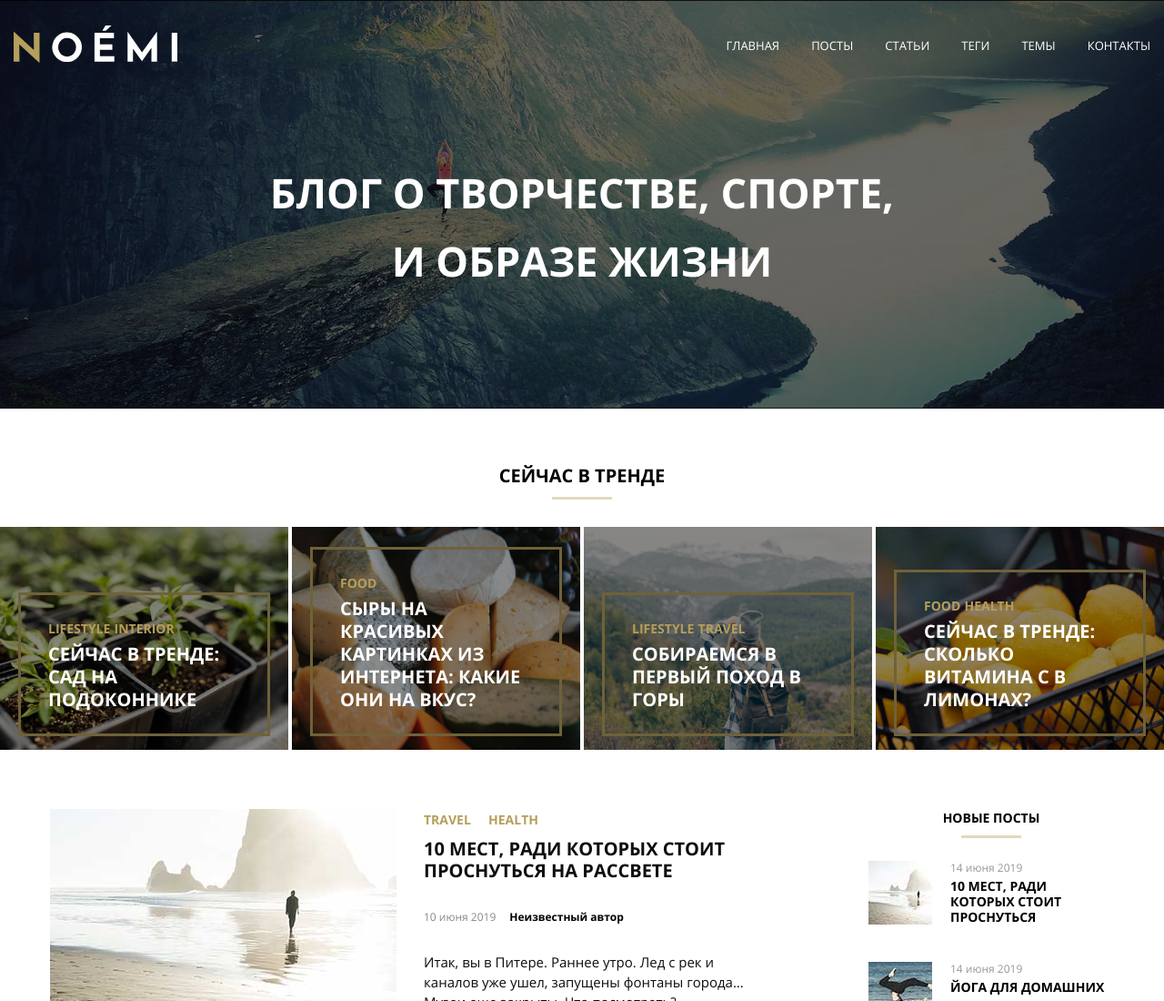
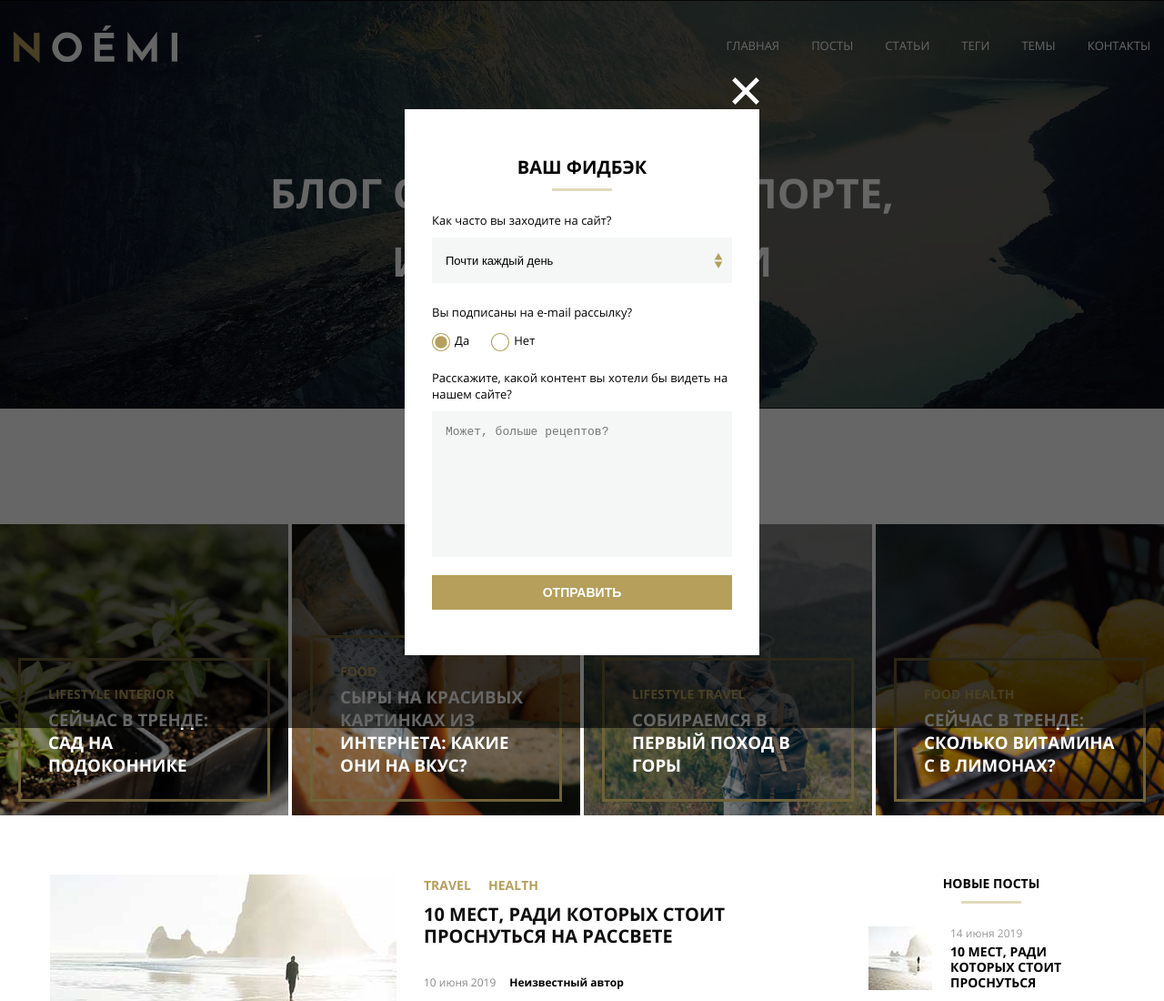
Before and after one commit to AmegaRu/mq-diplom, a plain HTML site: page index.html in a window 1280 px wide. Shown: the top 1100 px of the page at 91% size. Drawn offline with Linux system fonts and the light colour scheme; files whose address does not match are found by name.

Commit message:
Add files via upload

```diff
--- a/css/style.css
+++ b/css/style.css
@@ -36,9 +36,10 @@ body {
 	}
 	.trends_title, .news_title_link {
 		font-size: 20px;
+		line-height: 24px;
 	}
-	.trends_box {
-		margin-top: 30px;
+	.trend_box {
+		padding: 25px 30px;
 	}
 	.trend {
 		width: calc(25% - 3px);
@@ -118,13 +119,11 @@ body {
 		padding-bottom: 115px;
 	}
 	.trends_title, .news_title_link {
-		font-size: 18px;
+		font-size: 17px;
+		line-height: 22px;
 	}
-	.trends_box {
-		margin-top: 20px;
-	}
-	.trend:nth-child(n+3) {
-		margin-top: 3px;
+	.trend_box {
+		padding: 25px 30px;
 	}
 	.page {
 		margin-top: 50px;
@@ -180,7 +179,7 @@ body {
 	.trend {
 		width: calc(50% - 2px);
 	}
-	.trend:nth-child(n+2) {
+	.trend:nth-child(n+3) {
 		margin-top: 3px;
 	}
 }
@@ -242,9 +241,10 @@ body {
 	}
 	.trends_title,  .news_title_link {
 		font-size: 16px;
+		line-height: 20px;
 	}
-	.trends_box {
-		margin-top: 25px;
+	.trend_box {
+		padding: 25px 20px;
 	}
 	.page {
 		margin-top: 45px;
@@ -395,12 +395,16 @@ body {
 	display: flex;
 	flex-wrap: wrap;
 	justify-content: space-between;
+	margin-top: 30px;
 }
 
 .trend {
 	position: relative;
-	overflow: hidden;
 	display: flex;
+	background-repeat: no-repeat;
+	background-size: cover;
+	background-position: center;
+	min-height: 320px;
 }
 
 .trend::after {
@@ -415,20 +419,27 @@ body {
 	z-index: 1;
 }
 
-.trend_box {
-	position: absolute;
-	border: 3px solid #6f6239;
-	bottom: 15px;
-	left: 20px;
-	right: 20px;
-	z-index: 2;
-
-	padding: 25px 30px;
+.trend1 {
+	background-image: url(../images/trend1.jpg);
 }
 
-.trend_img {
-	width: 100%;
-	margin: auto;
+.trend2 {
+	background-image: url(../images/trend2.jpg);
+}
+
+.trend3 {
+	background-image: url(../images/trend3.jpg);
+}
+
+.trend4 {
+	background-image: url(../images/trend4.jpg);
+}
+
+.trend_box {
+	border: 3px solid #6f6239;
+	align-self: flex-end;
+	z-index: 2;
+	margin: 15px 20px;
 }
 
 .trend_category_link {
@@ -447,8 +458,6 @@ body {
 	text-decoration: none;
 	text-transform: uppercase;
 	font-weight: bold;
-	font-size: 20px;
-	line-height: 24px;
 	color: #ffffff;
 }
 
@@ -911,18 +920,19 @@ body {
 .popup_box {
 	position: fixed;
 	max-width: 330px;
-	height: 490px;
+	max-height: 500px;
 	display: flex;
 	flex-direction: column;
 	padding: 50px 30px;
-	top: 0;
-	bottom: 0;
-	right: 0;
-	left: 0;
+	top: 60px;
+	bottom: 20px;
+	right: 10px;
+	left: 10px;
 	margin: auto;
 	justify-content: space-between;
 	background-color: #ffffff;
 	z-index: 50;
+	overflow: auto;
 }
 
 .popup_group {
@@ -1026,17 +1036,18 @@ body {
 	margin-top: 15px;
 }
 
-.popup_cencel {
-	position: absolute;
+.popup_cancel {
+	align-self: flex-end;
+	position: fixed;
 	font-size: 0;
-	height: 20px;
-	width: 20px;
-	top: -25px;
-	right: 0;
+	height: 30px;
+	width: 30px;
+	margin-top: -85px;
+	margin-right: -30px;
 	background-image: url(../svg/form-x.svg);
-	background-size: 20px;
+	background-size: 30px;
 }
 
-.popup_hidden {
+/*.popup_hidden {
 	display: none;
-}
+}*/
--- a/index.html
+++ b/index.html
@@ -45,8 +45,7 @@
 	<section class="trends">
 		<h2 class="trends_title">сейчас в тренде</h2>
 		<div class="trends_box">
-			<article class="trend">
-				<img class="trend_img" src="images/trend1.jpg" alt="саженцы">
+			<article class="trend trend1">
 				<div class="trend_box">
 					<div class="trend_category">
 						<a class="trend_category_link" href="#0">lifestyle</a>
@@ -57,8 +56,7 @@
 					</h3>
 				</div>
 			</article>
-			<article class="trend">
-				<img class="trend_img" src="images/trend2.jpg" alt="сыры">
+			<article class="trend trend2">
 				<div class="trend_box">
 					<div class="trend_category">
 						<a class="trend_category_link" href="#0">food</a>
@@ -68,8 +66,7 @@
 					</h3>
 				</div>
 			</article>
-			<article class="trend">
-				<img class="trend_img" src="images/trend3.jpg" alt="человек смотрит на горы">
+			<article class="trend trend3">
 				<div class="trend_box">
 					<div class="trend_category">
 						<a class="trend_category_link" href="#0">lifestyle</a>
@@ -80,8 +77,7 @@
 					</h3>
 				</div>
 			</article>
-			<article class="trend">
-				<img class="trend_img" src="images/trend4.jpg" alt="лимоны">
+			<article class="trend trend4">
 				<div class="trend_box">
 					<div class="trend_category">
 						<a class="trend_category_link" href="#0">food</a>
@@ -405,8 +401,9 @@
   		<a class="copyright" href="#0">Copyright © 2009–2019 City Blog LLC.</a>
 	</footer>
 
-	<div class="popup popup_hidden">
+	<form class="popup popup_hidden">
 		<div class="popup_box">
+			<a class="popup_cancel" href="#">Закрыть</a>
 			<h4 class="popup_title">ваш фидбэк</h4>
 			<label class="popup_group">
 				<span class="group_text">Как часто вы заходите на сайт?</span>
@@ -432,8 +429,7 @@
 	    		</label>
 	    	</div>
 	    	<button class="popup_button" type="submit">Отправить</button>
-	    	<a class="popup_cencel" href="#">Закрыть</a>
 	    </div>
-	</div>
+	</form>
 </body>
 </html>
```
